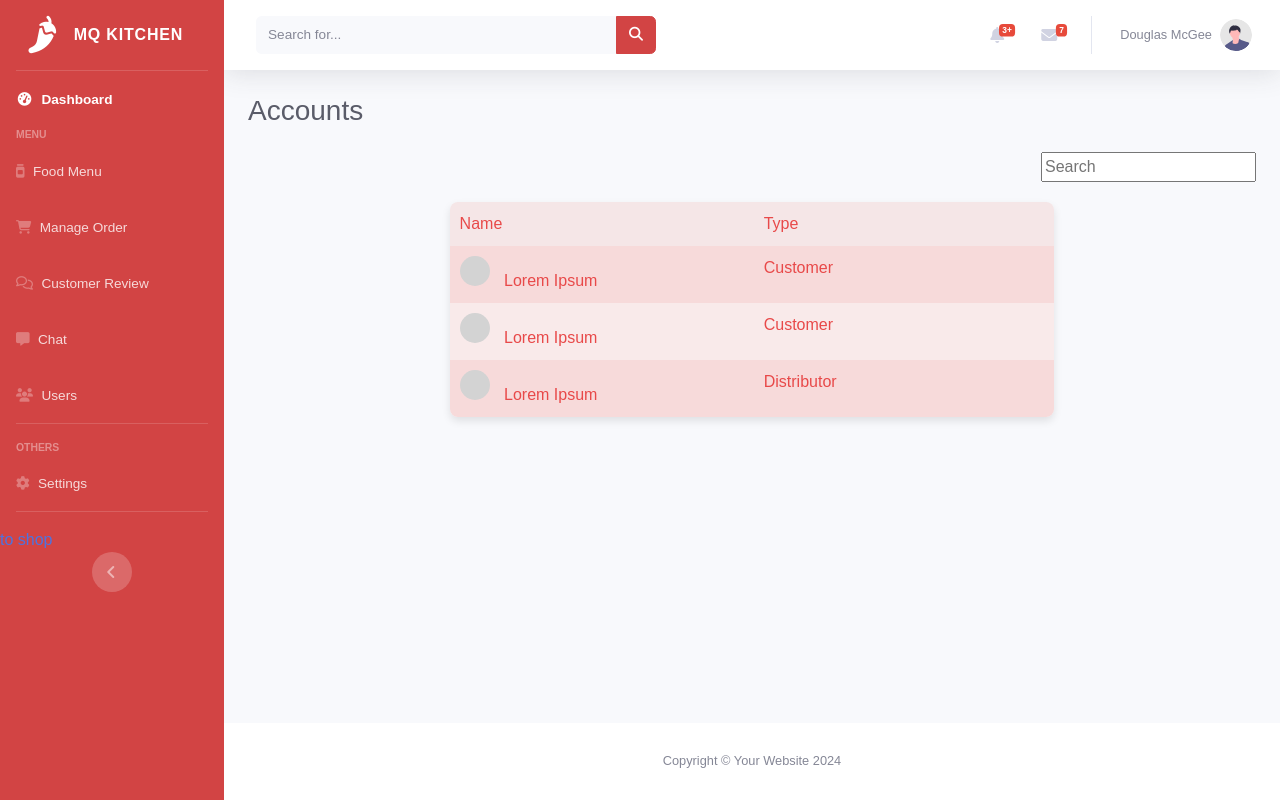
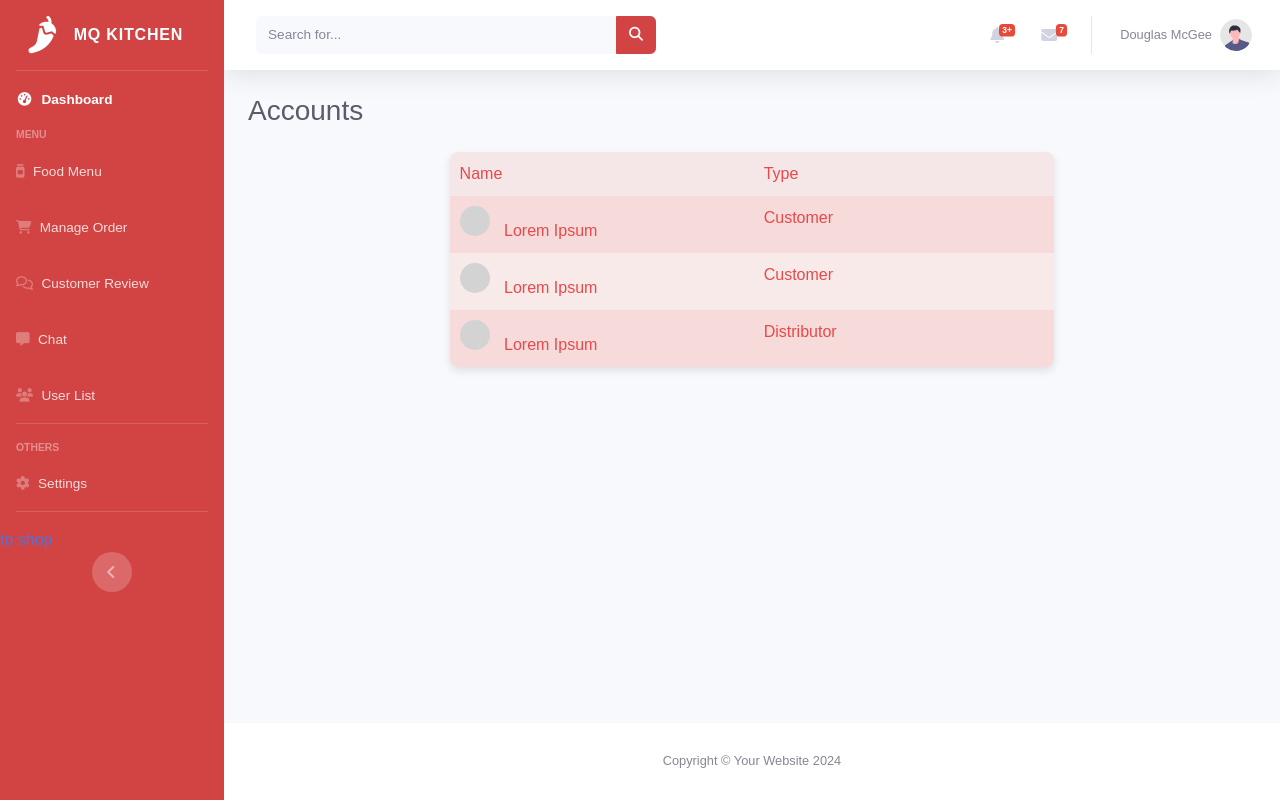
Before and after one commit to Randallace05/MQ, a PHP site: page /system/admin_page/users/users.php in a window 1280 px wide. Run offline with PHP 8.4, Linux system fonts and the light colour scheme; some libraries are stand-ins or nearby versions.

Commit message:
user list change name

```diff
--- a/admin_page/includesAdmin/sidebar.php
+++ b/admin_page/includesAdmin/sidebar.php
@@ -70,7 +70,7 @@
             <li class="nav-item">
                 <a class="nav-link" href="../users/users.php">
                     <i class="fa-solid fa-users"></i>
-                    <span>Users</span></a>
+                    <span>User List</span></a>
             </li>
 
             <!-- Divider -->
--- a/admin_page/users/users.php
+++ b/admin_page/users/users.php
@@ -80,10 +80,10 @@
                         <h1 class="h3 mb-0 text-gray-800">Accounts</h1>
                     </div>
 
-                    <!-- Search Bar -->
+                    <!-- Search Bar
                     <div class="search-bar" style="text-align:right;">
                         <input type="text" placeholder="Search">
-                    </div>
+                    </div>-->
 
                     <!-- Table Container -->
                     <div class="table-container">
```
